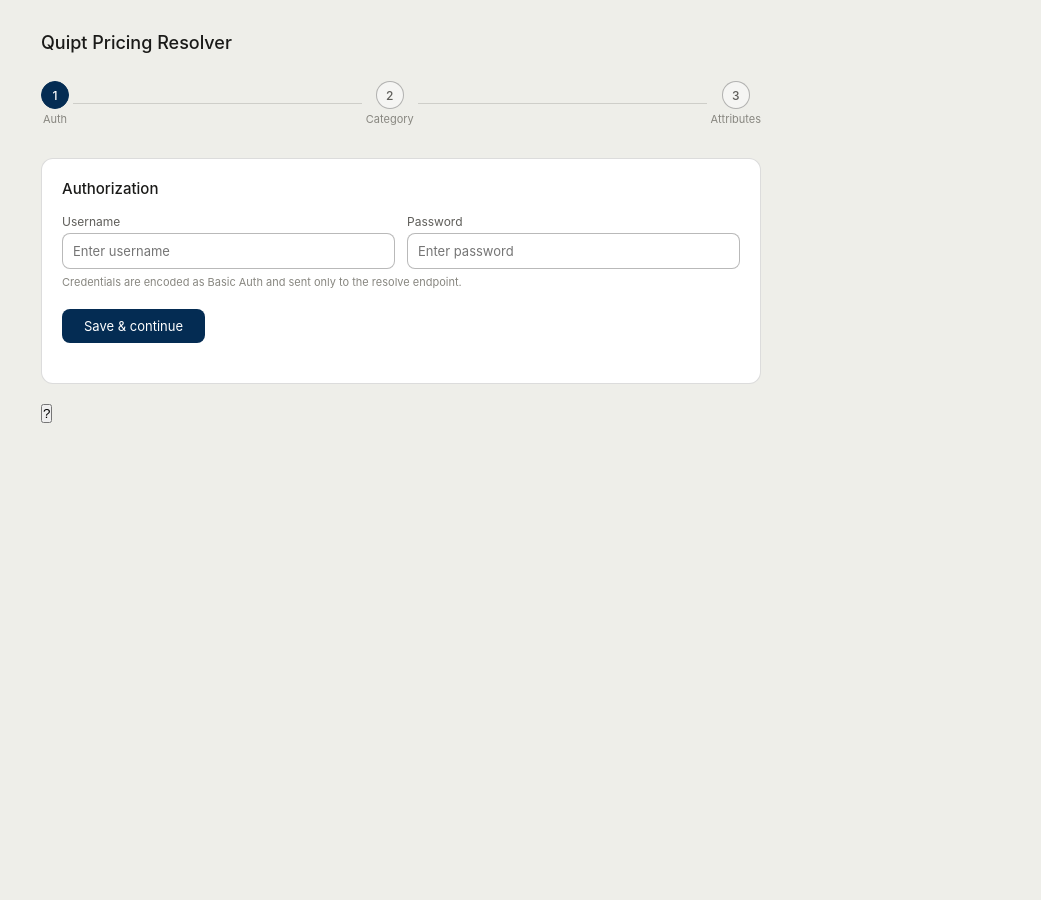
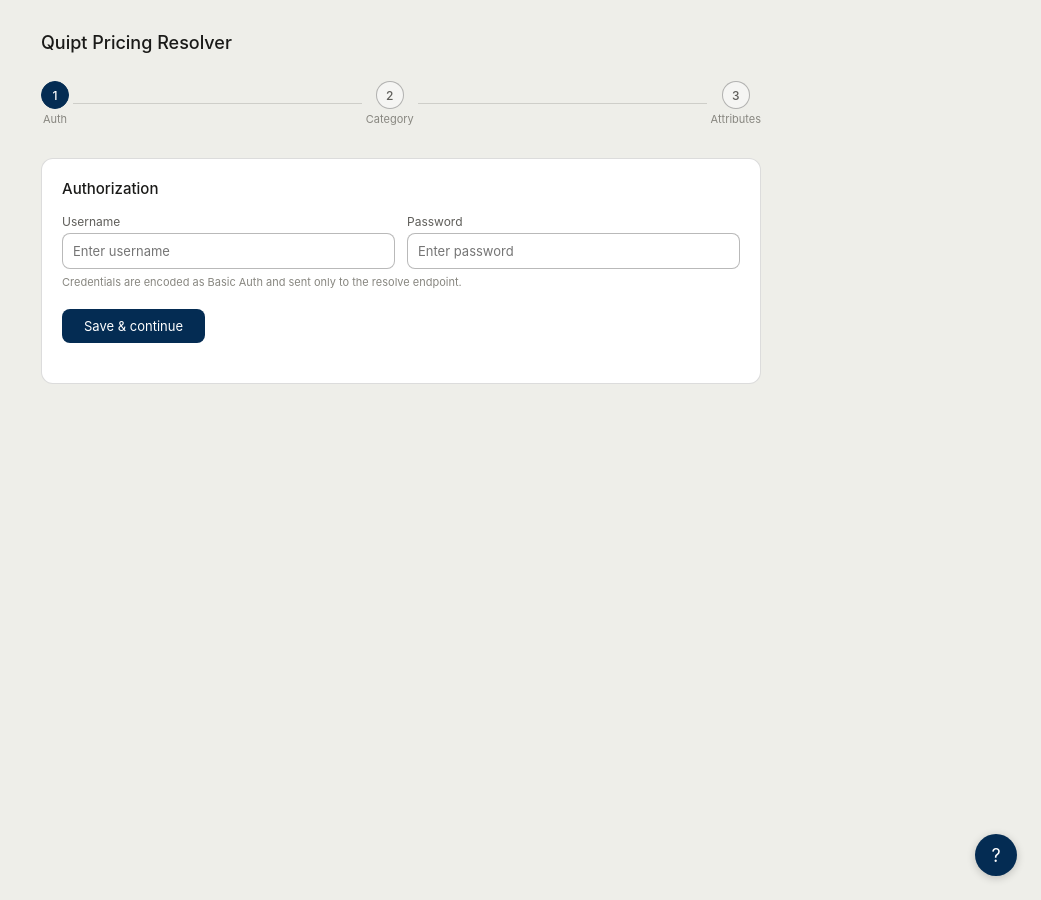
Before and after one commit to GetQuipt/getquipt.github.io, a Jekyll site: the page docs/pricing.html, which Jekyll copies as it is, in a window 1280 px wide. Shown: the whole page, without its empty margins (239-1280 px from the left). Built offline with Jekyll 4.4.1, drawn with Linux system fonts in a browser that asks for light colours.

Commit message:
Update pricing.html

```diff
--- a/docs/pricing.html
+++ b/docs/pricing.html
@@ -392,6 +392,25 @@
          font-weight: 500;
          flex-shrink: 0;
          }
+         .help-btn {
+         position: fixed;
+         bottom: 1.5rem;
+         right: 1.5rem;
+         background: #042C53;
+         color: #fff;
+         border: none;
+         border-radius: 50%;
+         width: 42px;
+         height: 42px;
+         font-size: 18px;
+         cursor: pointer;
+         z-index: 200;
+         display: flex;
+         align-items: center;
+         justify-content: center;
+         box-shadow: 0 2px 8px rgba(0,0,0,0.2);
+         font-family: var(--font-sans);
+         }
       </style>
    </head>
    <body>
@@ -472,7 +491,7 @@
                </div>
             </div>
          </div>
-         <button id="help-btn" onclick="toggleHelp()" title="Help">?</button>
+         <button id="help-btn" class="help-btn" onclick="toggleHelp()" title="Help">?</button>
       </div>
       <script>
          const BASE = 'https://api.getquipt.com/v2/categories';
```
